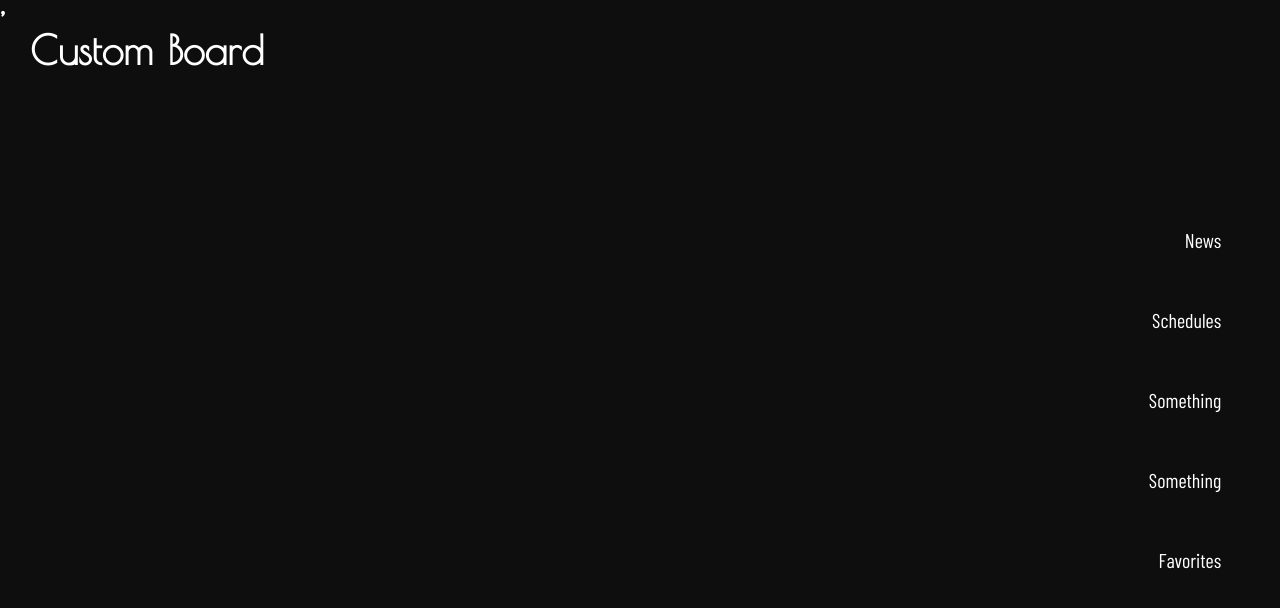
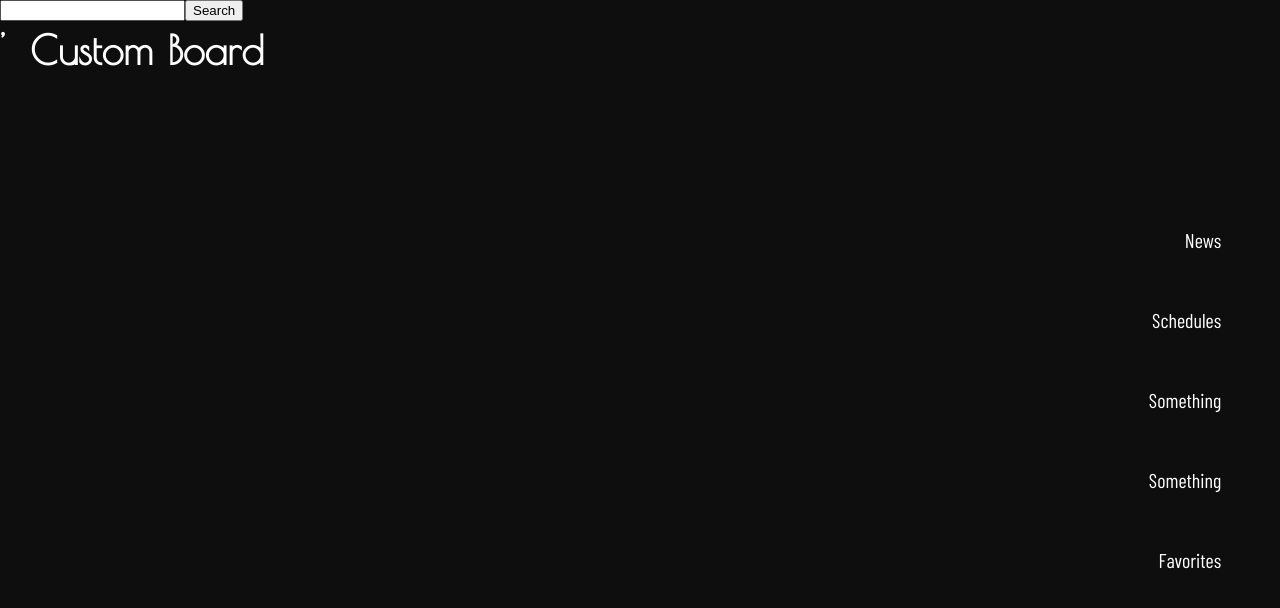
Before and after one commit to useBottle/square_box_pwa_-client-, a React (Create React App) app: page /news in a window 1280 px wide. Shown: the top 608 px of the page. Built offline with nearby package versions, Linux system fonts and the light colour scheme; a web font is replaced by a local one.

Commit message:
input 태그에 onChange 이벤트 기능 구현.

```diff
--- a/src/routes/news.tsx
+++ b/src/routes/news.tsx
@@ -1,7 +1,18 @@
+import { useState } from "react";
+
 export default function News(): JSX.Element {
+  const [inputValue, setInputValue] = useState<string>("");
+
+  const onChange = (e: React.ChangeEvent<HTMLInputElement>): void => {
+    setInputValue(e.target.value);
+  };
+
   return (
     <div>
-      <div></div>
+      <form>
+        <input onChange={onChange} value={inputValue} />
+        <button>Search</button>
+      </form>
     </div>
   );
 }
--- a/src/styles/App.module.css
+++ b/src/styles/App.module.css
@@ -11,7 +11,7 @@ body {
   font-weight: 800;
   position: absolute;
   color: #fff;
-  padding: 30px;
+  margin: 30px;
 }
 
 .navbar {
--- a/src/styles/App.module.scss
+++ b/src/styles/App.module.scss
@@ -17,7 +17,7 @@ body {
   font-weight: 800;
   position: absolute;
   color: colors.$global-font;
-  padding: 30px;
+  margin: 30px;
 }
 
 .navbar {
```
